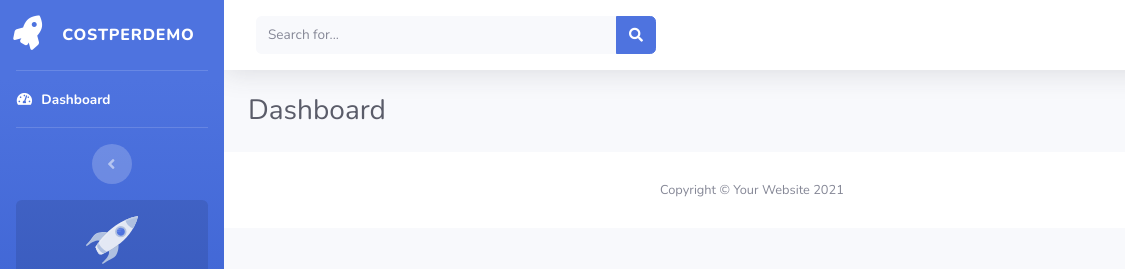
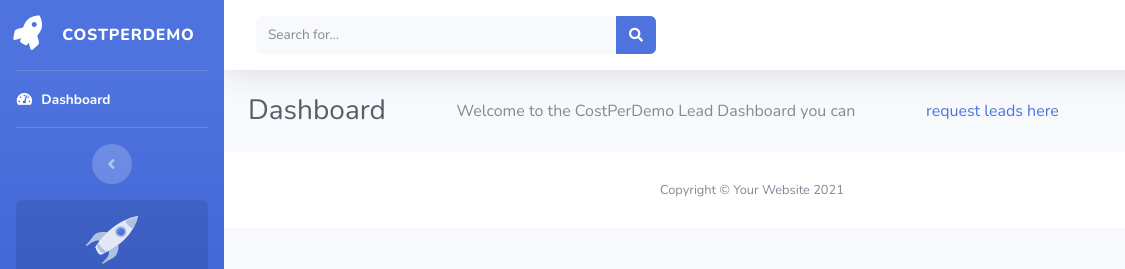
Before and after one commit to talentseek/cpdleads, a website with bundled scripts: page dashboard.html in a window 1280 px wide. Shown: the top 269 px of the page, 0-1125 px from the left. Built offline with nearby package versions, Linux system fonts and the light colour scheme; a script that the page names is missing.

Commit message:
fourth commit

```diff
--- a/dashboard.html
+++ b/dashboard.html
@@ -165,6 +165,7 @@
                     <!-- Page Heading -->
                     <div class="d-sm-flex align-items-center justify-content-between mb-4">
                         <h1 class="h3 mb-0 text-gray-800">Dashboard</h1>
+                        Welcome to the CostPerDemo Lead Dashboard you can <a href="leadrequest.html">request leads here</a>
                         <a href="leadrequest.html" class="d-none d-sm-inline-block btn btn-sm btn-primary shadow-sm"><i
                                 class="fas fa-download fa-sm text-white-50"></i> Request Leads</a>
                     </div>
```
